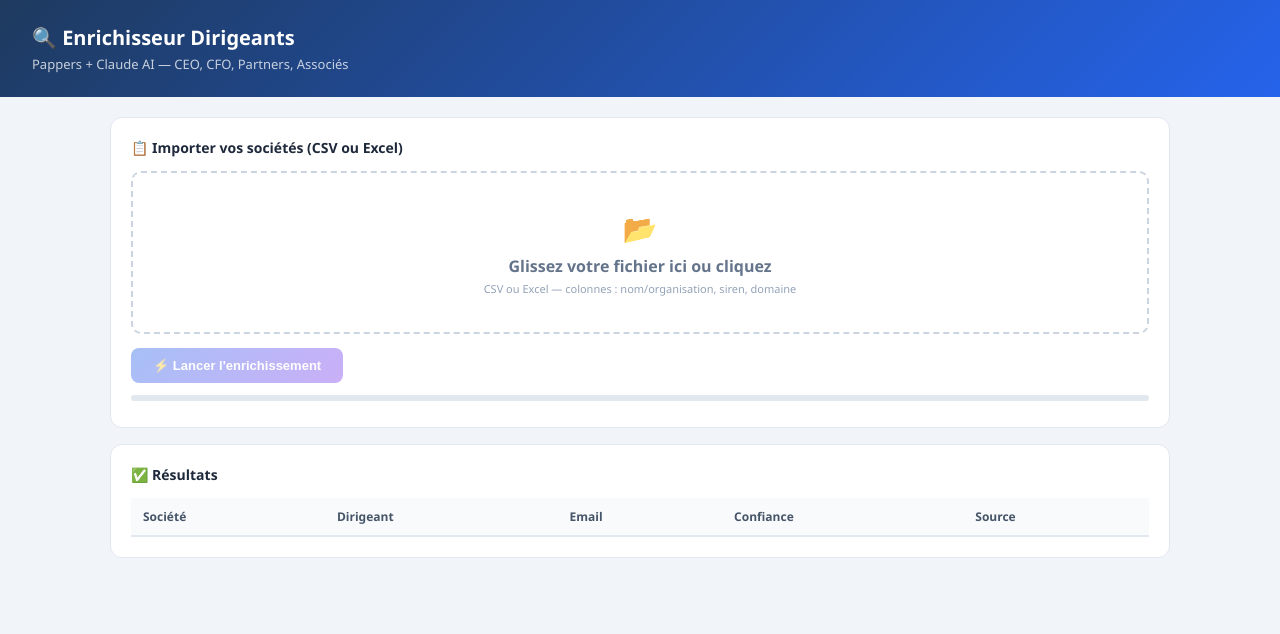
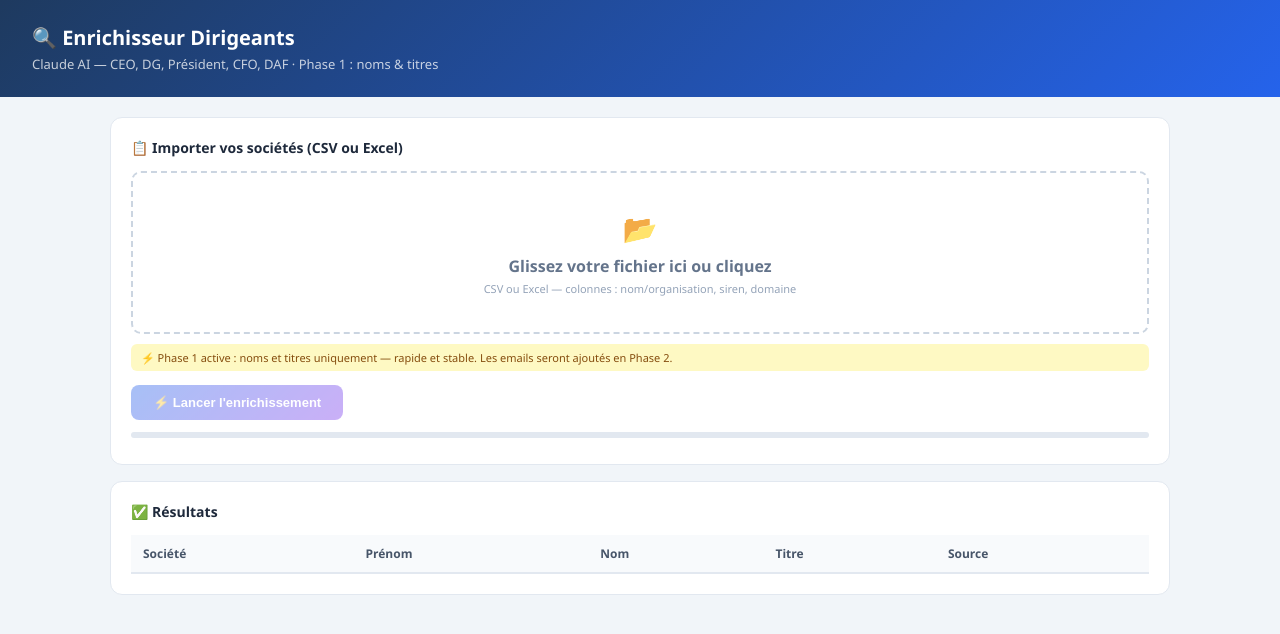
Before and after one commit to MarieMoriceau/enrichisseur-dirigeants, a FastAPI app: page / in a window 1280 px wide. Shown: the top 634 px of the page. Run offline with FastAPI, Linux system fonts and the light colour scheme; lists and menus that the app fills with data are empty.

Commit message:
Add files via upload

```diff
--- a/templates/index.html
+++ b/templates/index.html
@@ -27,23 +27,20 @@ table { width: 100%; border-collapse: collapse; font-size: 12px; }
 th { background: #f8fafc; color: #475569; font-weight: 700; padding: 10px 12px; text-align: left; border-bottom: 2px solid #e2e8f0; }
 td { padding: 9px 12px; border-bottom: 1px solid #f1f5f9; color: #334155; }
 tr:hover td { background: #f8fafc; }
-.email-ok { color: #2563eb; font-weight: 600; }
 .no-email { color: #94a3b8; font-style: italic; }
 .badge { border-radius: 4px; padding: 2px 7px; font-size: 10px; font-weight: 700; }
-.haute { background: #dcfce7; color: #166534; }
-.moyenne { background: #fef9c3; color: #854d0e; }
-.faible { background: #fee2e2; color: #991b1b; }
 .src { background: #eff6ff; color: #2563eb; }
 .info { font-size: 12px; color: #059669; font-weight: 600; margin-top: 8px; }
 .row-btns { display: flex; gap: 8px; align-items: center; flex-wrap: wrap; margin-top: 14px; }
 .stat { font-size: 12px; color: #64748b; }
 .countdown { font-size: 11px; color: #7c3aed; font-weight: 600; margin-top: 4px; }
+.phase-note { font-size: 11px; background: #fef9c3; color: #854d0e; border-radius: 6px; padding: 6px 10px; margin-top: 10px; }
 </style>
 </head>
 <body>
 <div class="header">
   <h1>🔍 Enrichisseur Dirigeants</h1>
-  <p>Pappers + Claude AI — CEO, CFO, Partners, Associés</p>
+  <p>Claude AI — CEO, DG, Président, CFO, DAF · Phase 1 : noms &amp; titres</p>
 </div>
 <div class="container">
 
@@ -59,6 +56,7 @@ tr:hover td { background: #f8fafc; }
       <div style="font-size:11px;margin-top:4px;color:#94a3b8">CSV ou Excel — colonnes : nom/organisation, siren, domaine</div>
     </div>
     <div class="info" id="fileInfo"></div>
+    <div class="phase-note">⚡ Phase 1 active : noms et titres uniquement — rapide et stable. Les emails seront ajoutés en Phase 2.</div>
     <div class="row-btns">
       <button class="btn btn-primary" id="btnStart" onclick="startEnrichment()" disabled>⚡ Lancer l'enrichissement</button>
       <button class="btn btn-stop" id="btnStop" onclick="stopEnrichment()">⏹ Arrêter</button>
@@ -74,7 +72,7 @@ tr:hover td { background: #f8fafc; }
     <h2>✅ Résultats</h2>
     <div style="overflow-x:auto">
     <table>
-      <thead><tr><th>Société</th><th>Dirigeant</th><th>Email</th><th>Confiance</th><th>Source</th></tr></thead>
+      <thead><tr><th>Société</th><th>Prénom</th><th>Nom</th><th>Titre</th><th>Source</th></tr></thead>
       <tbody id="tbody"></tbody>
     </table>
     </div>
@@ -86,7 +84,6 @@ let rows = [];
 let results = [];
 let running = false;
 let stopFlag = false;
-let currentIdx = 0;
 let countdownInterval = null;
 
 function handleDrop(e) {
@@ -162,12 +159,11 @@ function onRowsParsed() {
   document.getElementById('statLabel').textContent = `${rows.length} sociétés à enrichir`;
 }
 
-// Attente avec compte à rebours affiché
 async function waitWithCountdown(seconds) {
   return new Promise(resolve => {
     let remaining = seconds;
     const el = document.getElementById('countdown');
-    el.textContent = `⏳ Pause ${remaining}s pour éviter la surcharge Claude…`;
+    el.textContent = `⏳ Pause ${remaining}s…`;
     countdownInterval = setInterval(() => {
       remaining--;
       if (remaining <= 0) {
@@ -175,7 +171,7 @@ async function waitWithCountdown(seconds) {
         el.textContent = '';
         resolve();
       } else {
-        el.textContent = `⏳ Pause ${remaining}s pour éviter la surcharge Claude…`;
+        el.textContent = `⏳ Pause ${remaining}s…`;
       }
     }, 1000);
   });
@@ -186,7 +182,6 @@ async function startEnrichment() {
   running = true;
   stopFlag = false;
   results = [];
-  currentIdx = 0;
   document.getElementById('btnStart').disabled = true;
   document.getElementById('btnStop').style.display = 'inline-block';
   document.getElementById('btnExport').style.display = 'none';
@@ -194,7 +189,6 @@ async function startEnrichment() {
 
   for (let i = 0; i < rows.length; i++) {
     if (stopFlag) break;
-    currentIdx = i;
     const pct = Math.round((i / rows.length) * 100);
     document.getElementById('progressFill').style.width = pct + '%';
     document.getElementById('progressLabel').textContent = `${i}/${rows.length} enrichis`;
@@ -212,13 +206,13 @@ async function startEnrichment() {
         renderResults();
       }
     } catch(e) {
-      results.push({ societe: rows[i].nom, siren: rows[i].siren, email: '', confiance: 'faible', source: '', nom_dg: '', titre: '', prenom: '' });
+      results.push({ societe: rows[i].nom, siren: rows[i].siren, prenom: '', nom_dg: '', titre: '', source: '' });
       renderResults();
     }
 
-    // ✅ FIX : attendre 8 secondes entre chaque société pour ne pas surcharger Claude
+    // Pause entre chaque société (3s suffisent sans web_search)
     if (i < rows.length - 1 && !stopFlag) {
-      await waitWithCountdown(8);
+      await waitWithCountdown(3);
     }
   }
 
@@ -242,23 +236,18 @@ function stopEnrichment() {
 
 function renderResults() {
   const tbody = document.getElementById('tbody');
-  const withEmail = results.filter(r => r.email).length;
-  document.getElementById('statLabel').textContent = `✉️ ${withEmail}/${results.length} emails`;
-
-  tbody.innerHTML = results.map(r => {
-    const conf = r.confiance || '';
-    return `<tr>
-      <td><strong>${r.societe||'—'}</strong>${r.org_id?`<br><span style="font-size:10px;color:#7c3aed">ID ${r.org_id}</span>`:''}</td>
-      <td>${r.prenom||''} ${r.nom_dg||''}<br><span style="font-size:10px;color:#94a3b8">${r.titre||''}</span></td>
-      <td>${r.email?`<span class="email-ok">${r.email}</span>`:`<span class="no-email">Non trouvé</span>`}</td>
-      <td>${conf?`<span class="badge ${conf}">${conf}</span>`:'—'}</td>
-      <td>${r.source?`<span class="badge src">${r.source}</span>`:'—'}</td>
-    </tr>`;
-  }).join('');
+  document.getElementById('statLabel').textContent = `👤 ${results.filter(r => r.nom_dg).length}/${results.length} dirigeants trouvés`;
+  tbody.innerHTML = results.map(r => `<tr>
+    <td><strong>${r.societe||'—'}</strong>${r.org_id?`<br><span style="font-size:10px;color:#7c3aed">ID ${r.org_id}</span>`:''}</td>
+    <td>${r.prenom||'—'}</td>
+    <td>${r.nom_dg||'—'}</td>
+    <td>${r.titre||'—'}</td>
+    <td>${r.source?`<span class="badge src">${r.source}</span>`:'—'}</td>
+  </tr>`).join('');
 }
 
 function exportCSV() {
-  const headers = ['org_id','societe','siren','domaine','prenom','nom_dg','titre','email','confiance','source'];
+  const headers = ['org_id','societe','siren','domaine','prenom','nom_dg','titre','source'];
   const lines = [headers.join(';')];
   results.forEach(r => {
     lines.push(headers.map(h => `"${(r[h]||'').replace(/"/g,'""')}"`).join(';'));
@@ -266,7 +255,7 @@ function exportCSV() {
   const blob = new Blob(['\uFEFF' + lines.join('\n')], {type: 'text/csv;charset=utf-8'});
   const a = document.createElement('a');
   a.href = URL.createObjectURL(blob);
-  a.download = 'enrichissement.csv';
+  a.download = 'enrichissement_dirigeants.csv';
   a.click();
 }
 </script>
```
